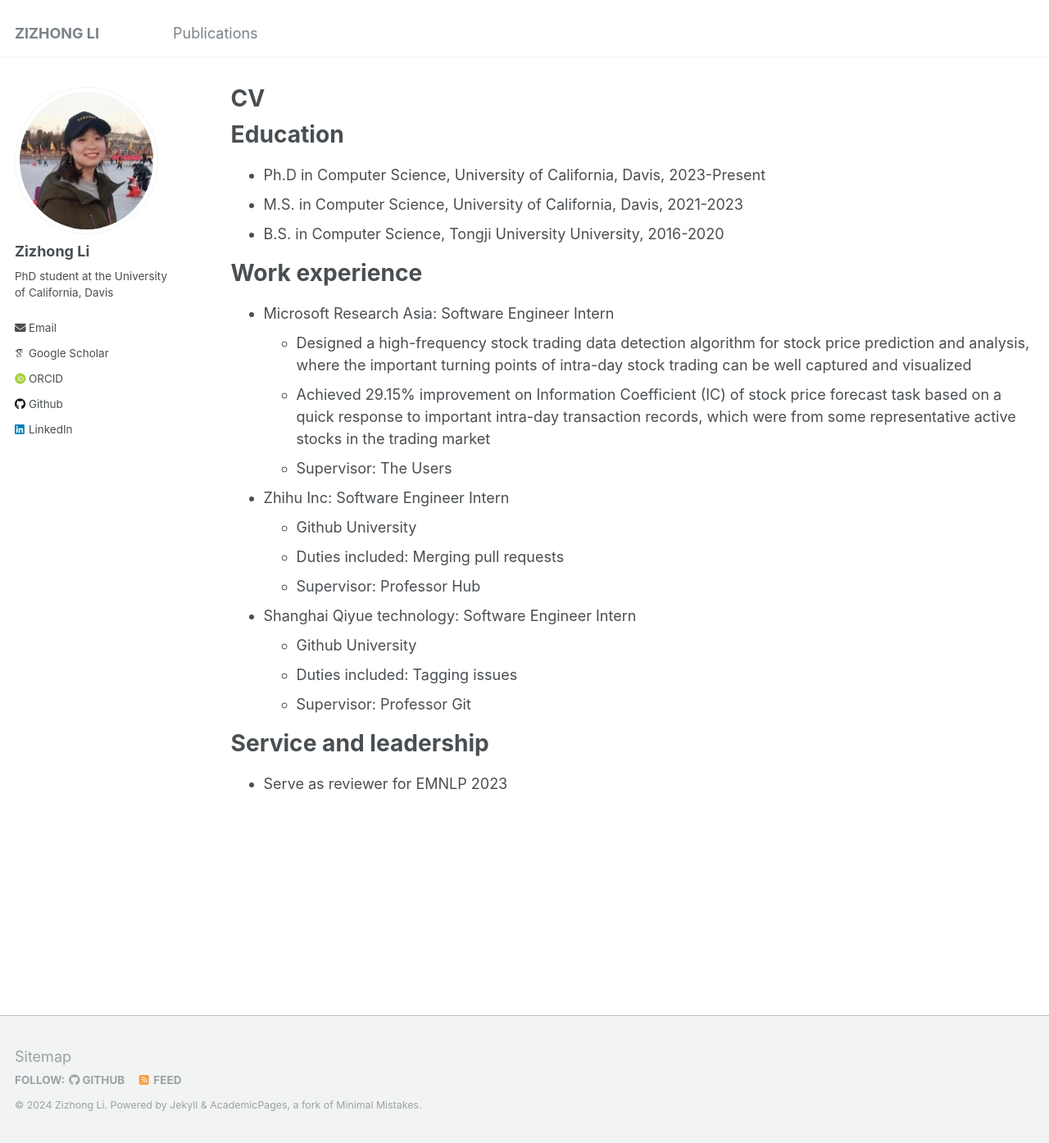
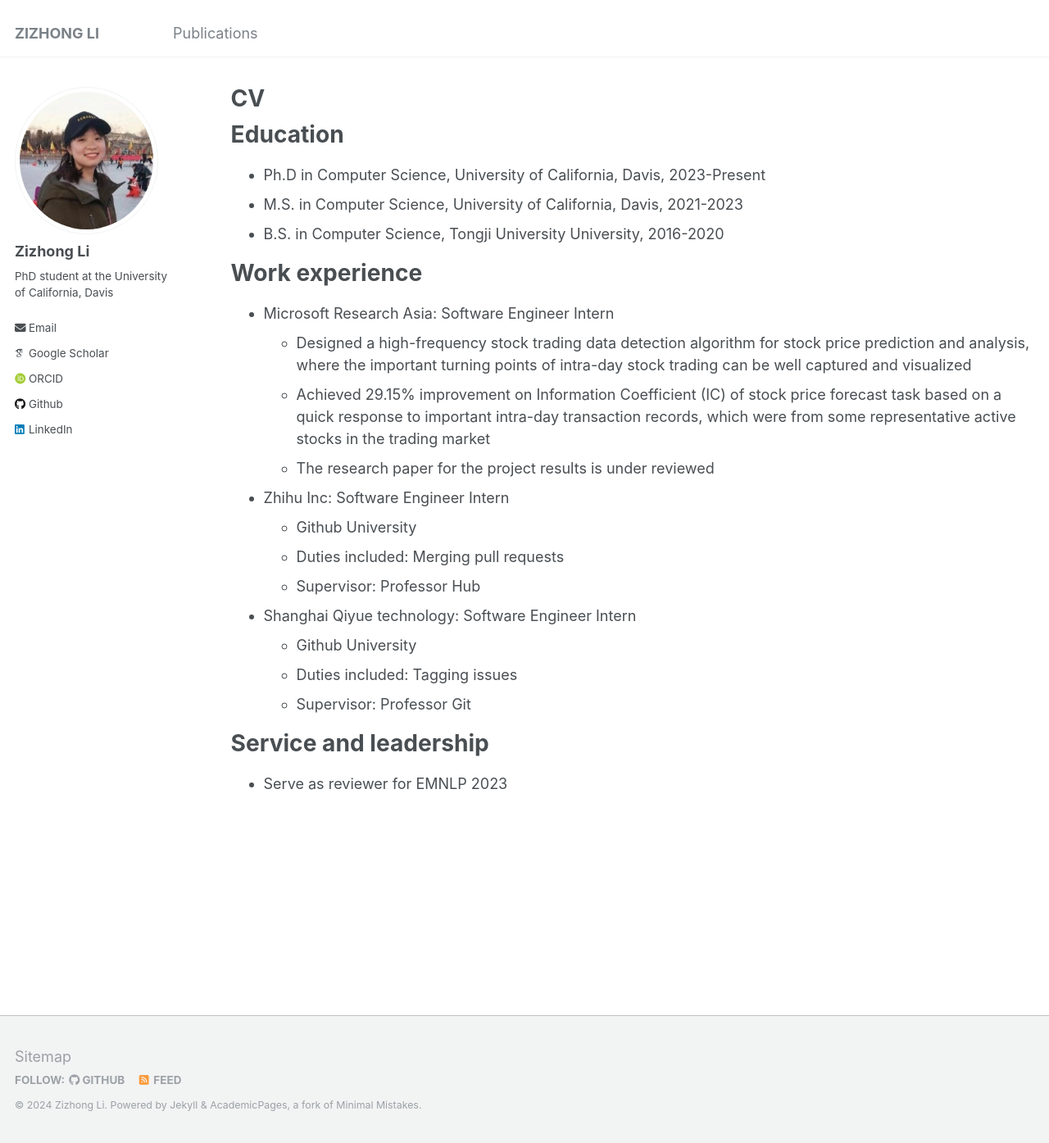
Before and after one commit to lizizhong/lizizhong.github.io, a Jekyll site: the page built from _pages/cv.md, in a window 1280 px wide and 1395 px high. Shown: the whole window at 82% size. Built offline with Jekyll 4.4.1, drawn with Linux system fonts in a browser that asks for light colours; some web fonts are replaced.

Commit message:
Update cv.md

```diff
--- a/_pages/cv.md
+++ b/_pages/cv.md
@@ -20,7 +20,7 @@ Work experience
 * Microsoft Research Asia: Software Engineer Intern
   * Designed a high-frequency stock trading data detection algorithm for stock price prediction and analysis, where the important turning points of intra-day stock trading can be well captured and visualized
   * Achieved 29.15% improvement on Information Coefficient (IC) of stock price forecast task based on a quick response to important intra-day transaction records, which were from some representative active stocks in the trading market
-  * Supervisor: The Users
+  * The research paper for the project results is under reviewed
 
 * Zhihu Inc: Software Engineer Intern
   * Github University
```
